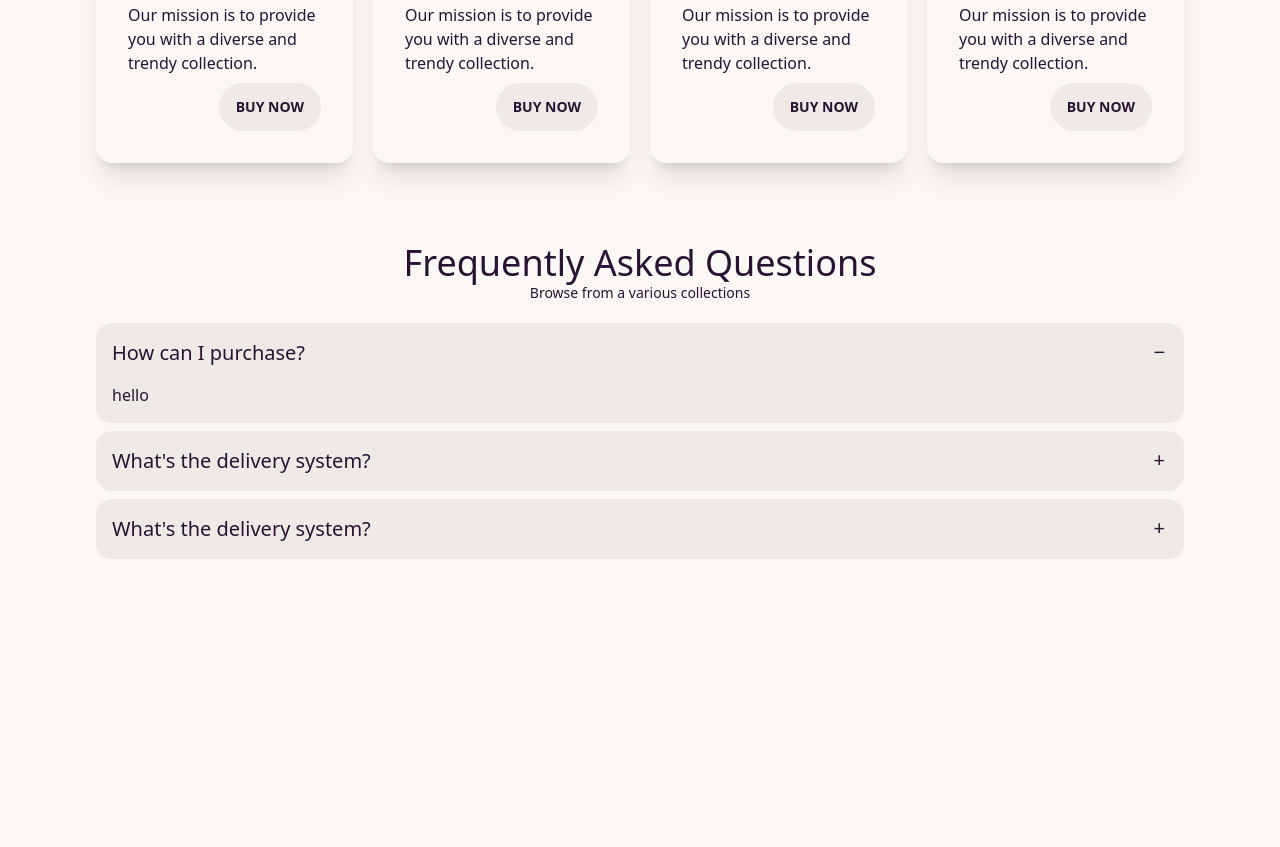
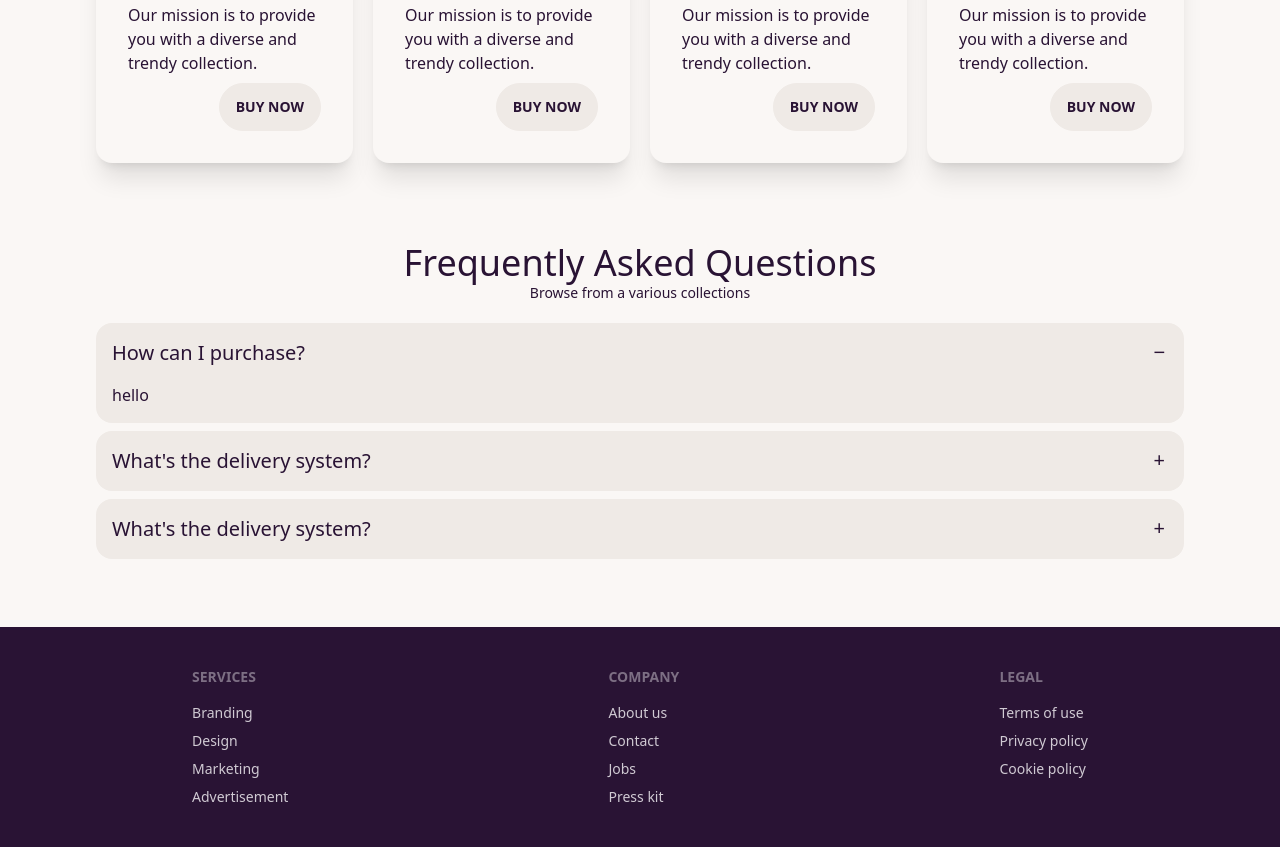
Before and after one commit to Jubair1996/Daisy_man, a plain HTML site: page index.html in a window 1280 px wide. Shown: the part 2001-2848 px from the top of the page. Before the commit the page ends 2628 px from the top, so only its background shows below. Drawn offline with nearby package versions, Linux system fonts and the light colour scheme.

Commit message:
Footer Section added

```diff
--- a/index.html
+++ b/index.html
@@ -320,5 +320,28 @@
     </section>
     <!-- FAQ Section Ends -->
     </main>
+    <!-- Footer Section -->
+    <footer class="footer p-10 bg-neutral text-neutral-content justify-around">
+      <div>
+        <span class="footer-title">Services</span>
+        <a class="link link-hover">Branding</a>
+        <a class="link link-hover">Design</a>
+        <a class="link link-hover">Marketing</a>
+        <a class="link link-hover">Advertisement</a>
+      </div>
+      <div>
+        <span class="footer-title">Company</span>
+        <a class="link link-hover">About us</a>
+        <a class="link link-hover">Contact</a>
+        <a class="link link-hover">Jobs</a>
+        <a class="link link-hover">Press kit</a>
+      </div>
+      <div>
+        <span class="footer-title">Legal</span>
+        <a class="link link-hover">Terms of use</a>
+        <a class="link link-hover">Privacy policy</a>
+        <a class="link link-hover">Cookie policy</a>
+      </div>
+    </footer>
   </body>
 </html>
```
